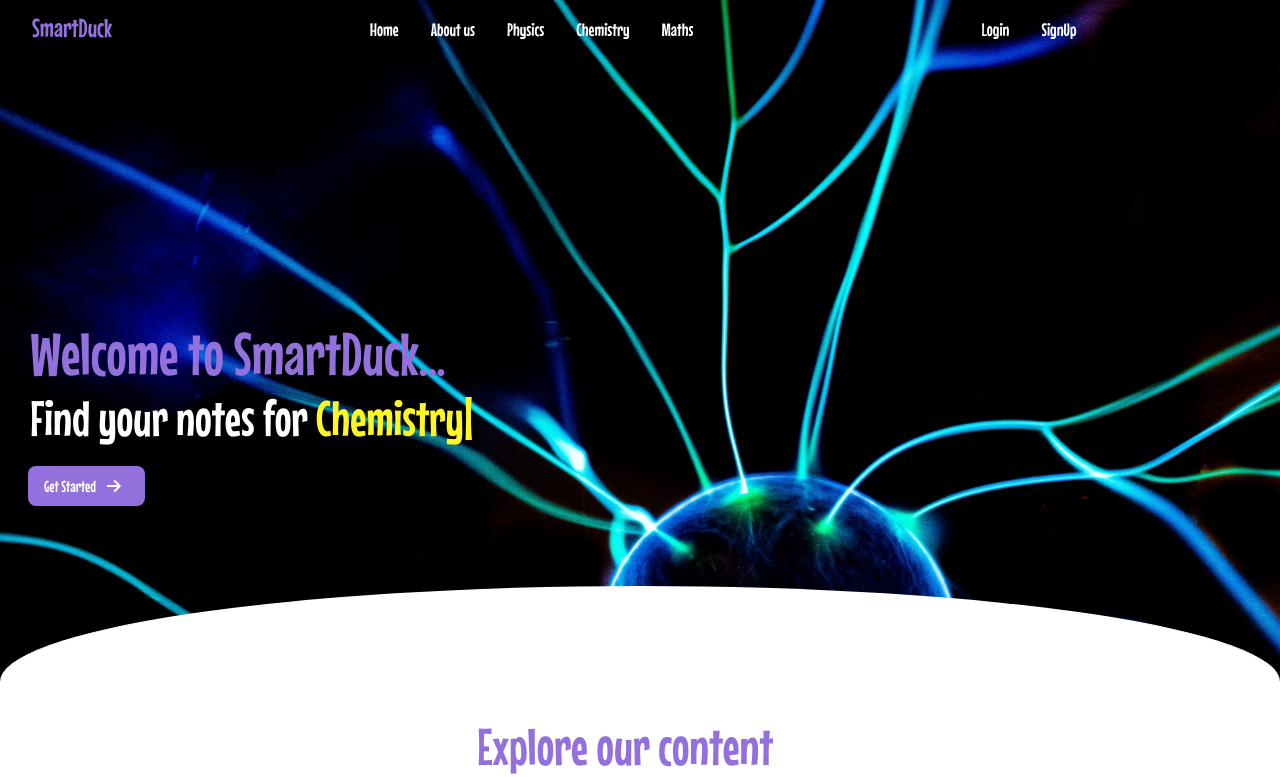
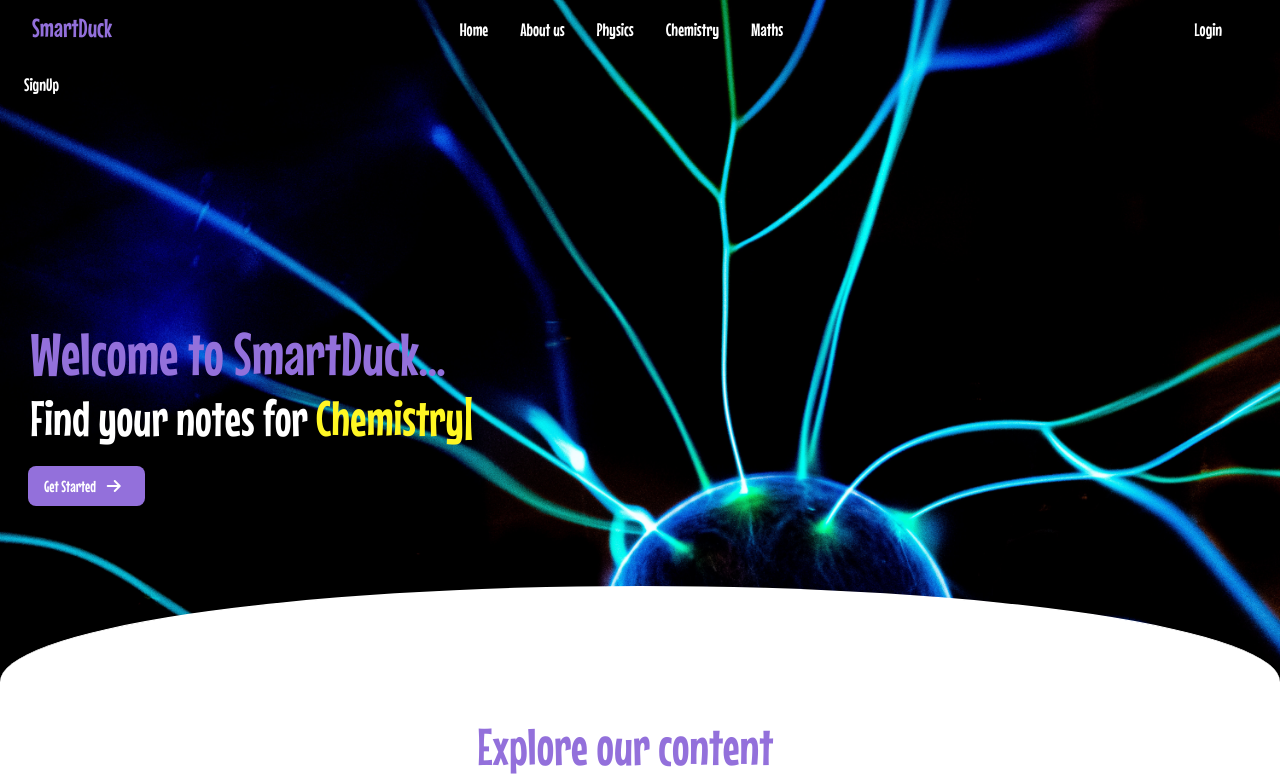
Before and after one commit to VG-Venice/smartduck, a Flask app: page / in a window 1280 px wide. Shown: the top 777 px of the page. Run offline with Flask 3, Linux system fonts and the light colour scheme; some libraries are stand-ins or nearby versions.

Commit message:
changes to header

```diff
--- a/templates/header.html
+++ b/templates/header.html
@@ -59,7 +59,7 @@
     <a id="app_icon" class="nav-link" href="/"><i style="color: #fff724;" class="fa-light fa-duck"></i> {{site_name}}</a>
   </li>
   <li class="nav-item mt-2">
-    <a style="color: white;margin-left: 17vw;" class="nav-link" href="/">Home</a>
+    <a style="color: white;margin-left: 24vw;" class="nav-link" href="/">Home</a>
   </li>
     <li class="nav-item mt-2">
     <a style="color: white;" class="nav-link" href="/about_us">About us</a>
@@ -73,7 +73,7 @@
         <li class="nav-item mt-2">
     <a style="color: white;" class="nav-link" href="/maths">Maths</a>
   </li>
-    <li style="margin-left: 20vw;" id="login" class="nav-item mt-2">
+    <li style="margin-left: 30%;" id="login" class="nav-item mt-2">
     <a class="nav-link" href="/login">Login</a>
   </li>
   <li id="signup" class="nav-item mt-2">
```
